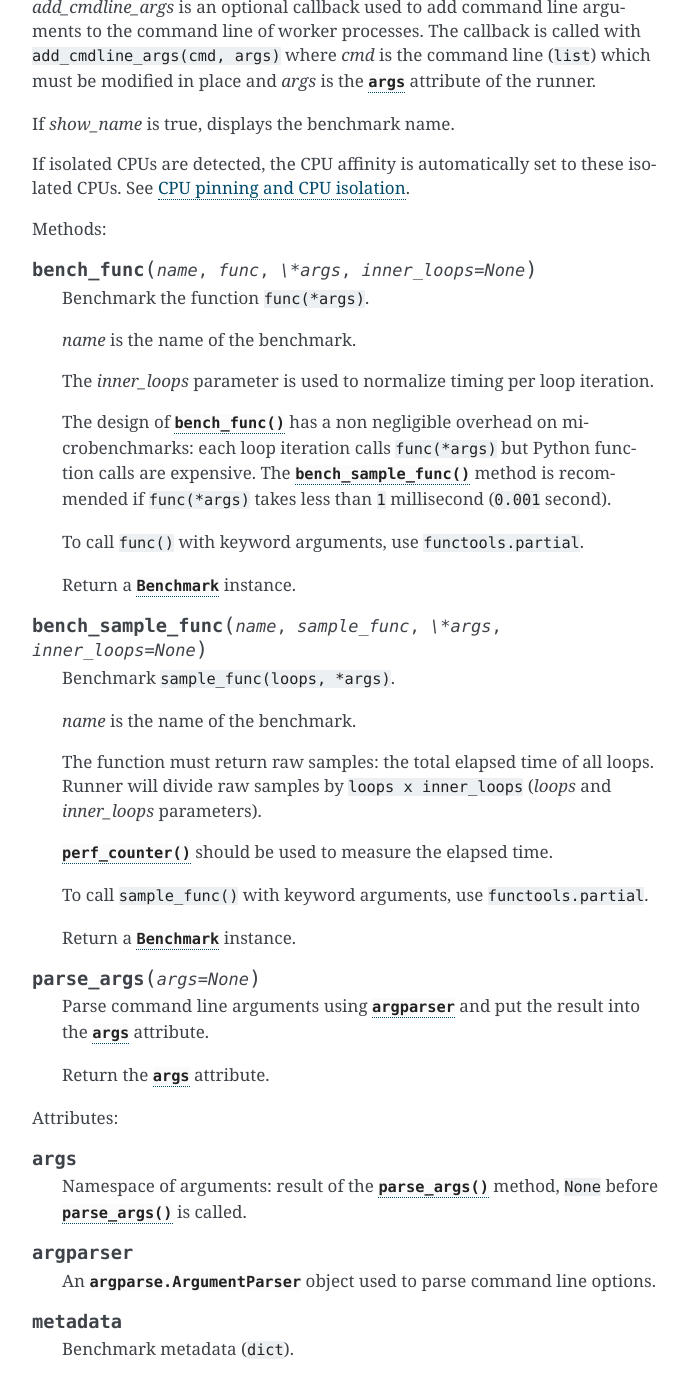
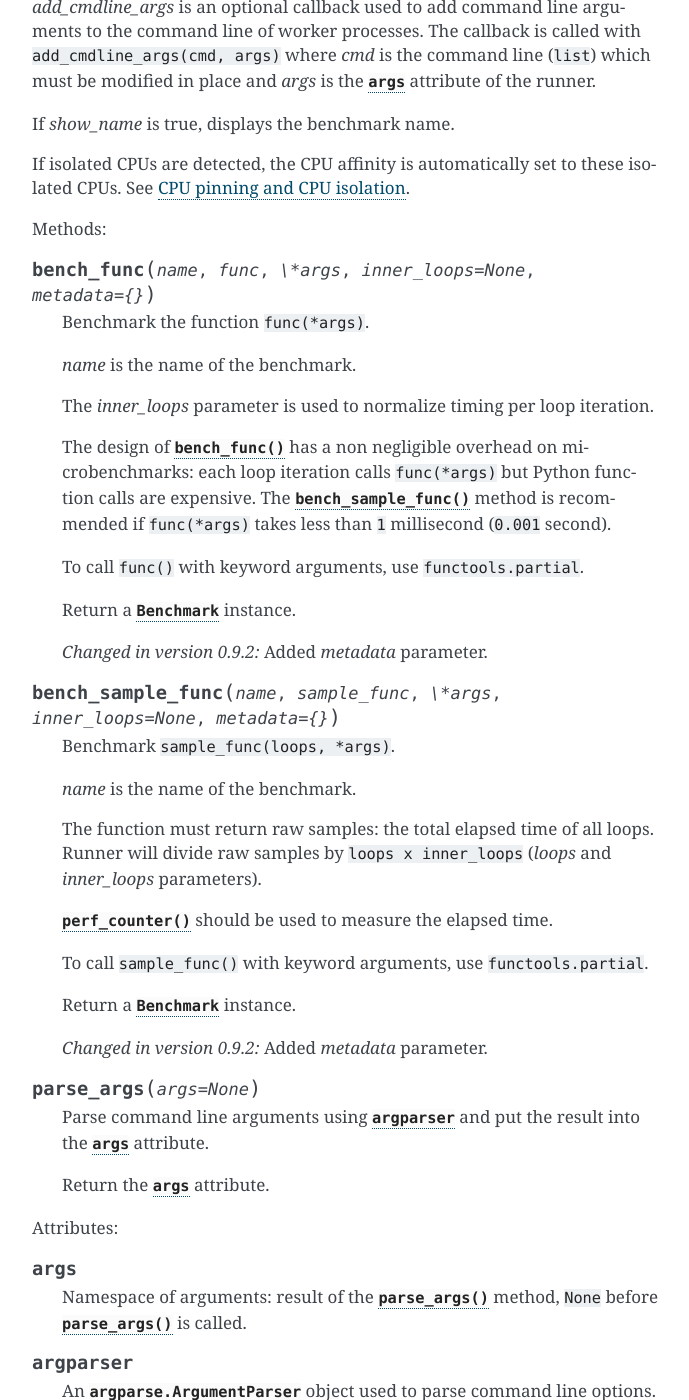
Before and after one commit to psf/pyperf, a Sphinx documentation site: the page built from doc/api.rst, in a window 1280 px wide and 1400 px high, scrolled down 8126 px. Shown: the whole window, without its empty margins (418-1107 px from the left). Built offline with Sphinx 7.4.7, drawn with Linux system fonts in a browser that asks for light colours.

Commit message:
Add metadata parameter to bench_sample_func()
and to bench_func()

```diff
--- a/doc/api.rst
+++ b/doc/api.rst
@@ -432,7 +432,7 @@ Runner
 
    Methods:
 
-   .. method:: bench_func(name, func, \*args, inner_loops=None)
+   .. method:: bench_func(name, func, \*args, inner_loops=None, metadata={})
 
       Benchmark the function ``func(*args)``.
 
@@ -451,7 +451,10 @@ Runner
 
       Return a :class:`Benchmark` instance.
 
-   .. method:: bench_sample_func(name, sample_func, \*args, inner_loops=None)
+      .. versionchanged:: 0.9.2
+         Added *metadata* parameter.
+
+   .. method:: bench_sample_func(name, sample_func, \*args, inner_loops=None, metadata={})
 
       Benchmark ``sample_func(loops, *args)``.
 
@@ -467,6 +470,9 @@ Runner
       ``functools.partial``.
 
       Return a :class:`Benchmark` instance.
+
+      .. versionchanged:: 0.9.2
+         Added *metadata* parameter.
 
    .. method:: parse_args(args=None)
 
```
Also changed, not shown: 2 other files.
